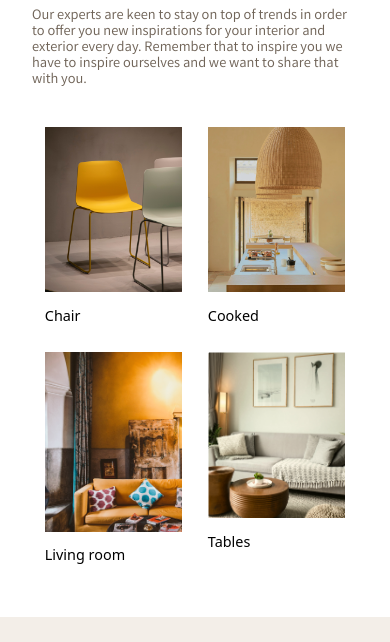
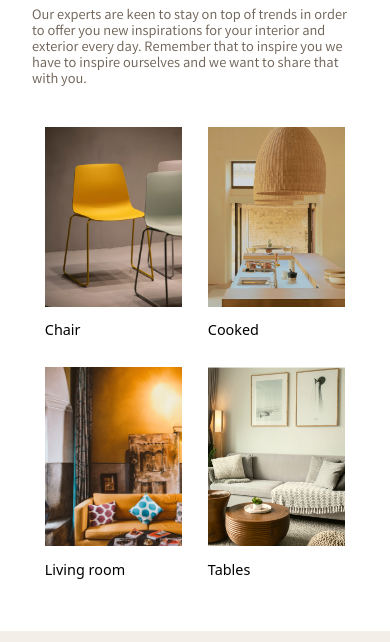
Before and after one commit to GrazianoMono/Antic, a website built with Vite: page src/index.html in a window 390 px wide. Shown: the part 2391-3033 px from the top of the page. Built offline with nearby package versions, Linux system fonts and the light colour scheme.

Commit message:
fix: fixed images slider height in small screen

```diff
--- a/src/index.html
+++ b/src/index.html
@@ -657,9 +657,9 @@
                     <div
                         class="
                             w-full
-                            max-h-[28rem]
-                            sm:max-h-[35rem]
-                            md:max-h-[60rem]
+                            h-[28rem]
+                            sm:h-[35rem]
+                            md:h-[60rem]
                             mb-8
                         "
                     >
@@ -687,9 +687,9 @@
                     <div
                         class="
                             w-full
-                            max-h-[28rem]
-                            sm:max-h-[35rem]
-                            md:max-h-[60rem]
+                            h-[28rem]
+                            sm:h-[35rem]
+                            md:h-[60rem]
                             mb-8
                         "
                     >
@@ -717,9 +717,9 @@
                     <div
                         class="
                             w-full
-                            max-h-[28rem]
-                            sm:max-h-[35rem]
-                            md:max-h-[60rem]
+                            h-[28rem]
+                            sm:h-[35rem]
+                            md:h-[60rem]
                             mb-8
                         "
                     >
@@ -747,9 +747,9 @@
                     <div
                         class="
                             w-full
-                            max-h-[28rem]
-                            sm:max-h-[35rem]
-                            md:max-h-[60rem]
+                            h-[28rem]
+                            sm:h-[35rem]
+                            md:h-[60rem]
                             mb-8
                         "
                     >
```
